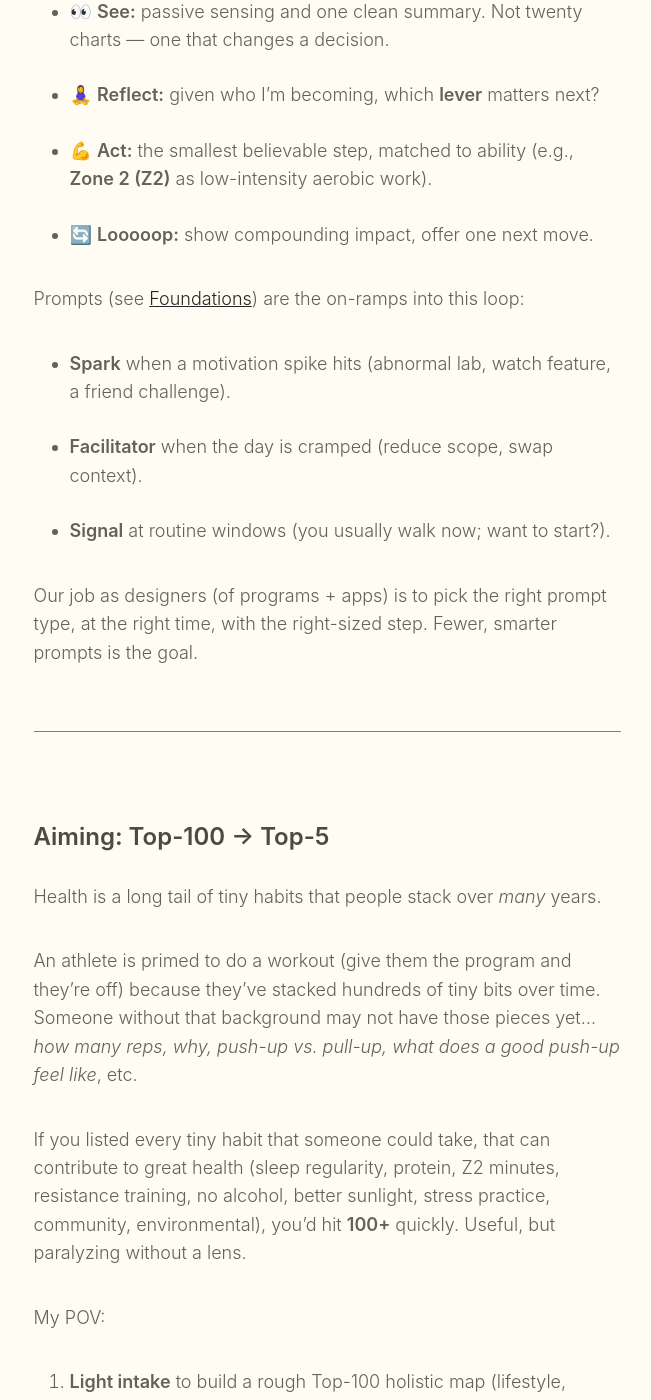
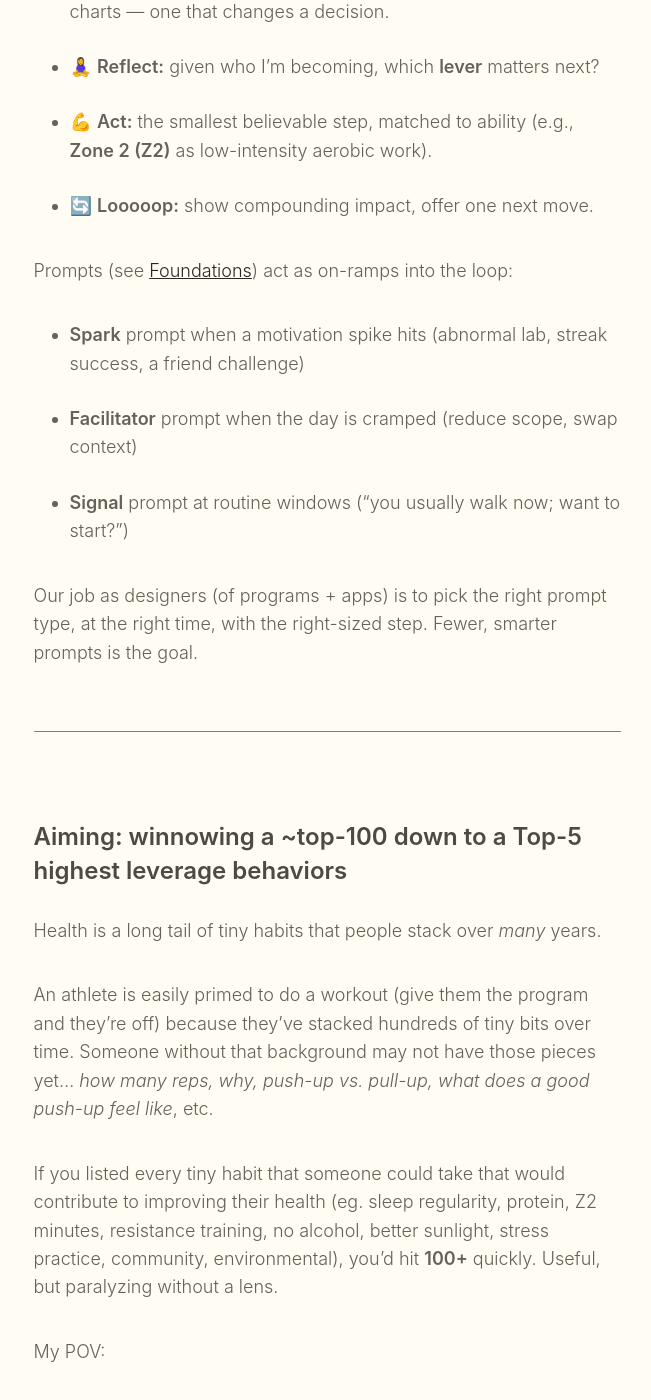
Before and after one commit to paulmederos/pm17, a Jekyll site: the page built from _posts/2025-10-13-behavior-playbook.md, in a window 1280 px wide and 1400 px high, scrolled down 1962 px. Shown: the whole window, without its empty margins (313-964 px from the left). Built offline with Jekyll 4.4.1, drawn with Linux system fonts in a browser that asks for light colours; some web fonts are replaced; some of the changed text lies outside the part shown.

Commit message:
More palybook edits

```diff
--- a/_posts/2025-10-13-behavior-playbook.md
+++ b/_posts/2025-10-13-behavior-playbook.md
@@ -21,54 +21,52 @@
 
 I lean on a handful of behavior-change frameworks that I’ve spent time with over my career. I bias toward **risk-adjusted, high-leverage levers** (movement, sleep, nutrition) and I measure by **functional capacity over a long horizon**, not short-term vanity metrics.
 
-- **B=MAP ([BJ Fogg](https://www.behaviormodel.org))**
-  Behavior = Motivation × Ability × Prompt. It’s **prompt**, not “trigger,” because prompts have flavors:
+- **B=MAP ([BJ Fogg](https://www.behaviormodel.org))** — Behavior = Motivation × Ability × Prompt; most nudging mistakes come from picking the wrong flavor of Prompt 👇
   - **Spark** when motivation is present: ride the momentum.
   - **Facilitator** when motivation is low: make it easier.
   - **Signal** when the action is already easy: find the right time.
-  👆 Most nudging mistakes come from picking the wrong flavor.
 
-- **Identity-based habits ([James Clear](https://jamesclear.com/atomic-habits))**
-  Tiny actions are **evidence**. The goal isn’t to “do more”… it’s to accumulate proof that *“I’m the kind of person who keeps promises to future-me.”*
 
-- **Self-Determination Theory (SDT; [Deci & Ryan](https://selfdeterminationtheory.org/theory/))**
-  Preserve **autonomy** (my choice), **competence** (doable), and **relatedness** (I’m not alone). If a prompt erodes any of these, motivation decays.
+- **Identity-based habits ([James Clear](https://jamesclear.com/atomic-habits))** — tiny actions are **evidence**. The goal isn't to "do more"… it's to accumulate proof that *"I'm the kind of person who... (eg. keeps promises to future-me; works out in the morning; pays attention to my diet; loves good sleep and prioritizes it.)"*
 
-- **COM-B ([Decision Lab overview](https://thedecisionlab.com/reference-guide/organizational-behavior/the-com-b-model-for-behavior-change))**
-  When something that “should” work isn’t happening, it’s usually **Opportunity** (time, tools, environment, social context). Everyone’s environment and constraints differ.
+- **Self-Determination Theory (SDT; [Deci & Ryan](https://selfdeterminationtheory.org/theory/))** — preserve **autonomy** (my choice), **competence** (doable), and **relatedness** (I'm not alone.) If a prompt erodes any of these, motivation decays.
+
+- **COM-B ([Decision Lab overview](https://thedecisionlab.com/reference-guide/organizational-behavior/the-com-b-model-for-behavior-change))** — when something that "should" work isn’t happening, it’s usually a case of mismatched **Opportunity** (lacking time, tools, environment, social context.) Everyone has different context, environments, and constraints.
 
 ---
 
 ## The flexible loop
 
-**See → Reflect → Act → See again.**
+👀 See → 🧘‍♀️ Reflect → 💪 Act → 🔄 See again.
 
 - 👀 **See:** passive sensing and one clean summary. Not twenty charts — one that changes a decision.
 - 🧘‍♀️ **Reflect:** given who I’m becoming, which **lever** matters next?
 - 💪 **Act:** the smallest believable step, matched to ability (e.g., **Zone 2 (Z2)** as low-intensity aerobic work).
 - 🔄 **Looooop:** show compounding impact, offer one next move.
 
-Prompts (see [Foundations](#foundations)) are the on-ramps into this loop:
+Prompts (see [Foundations](#foundations)) act as on-ramps into the loop:
 
-- **Spark** when a motivation spike hits (abnormal lab, watch feature, a friend challenge).
-- **Facilitator** when the day is cramped (reduce scope, swap context).
-- **Signal** at routine windows (you usually walk now; want to start?).
+- **Spark** prompt when a motivation spike hits (abnormal lab, streak success, a friend challenge)
+- **Facilitator** prompt when the day is cramped (reduce scope, swap context)
+- **Signal** prompt at routine windows ("you usually walk now; want to start?")
 
 Our job as designers (of programs + apps) is to pick the right prompt type, at the right time, with the right-sized step. Fewer, smarter prompts is the goal.
 
 ---
 
-## Aiming: Top-100 → Top-5
+## Aiming: winnowing a ~top-100 down to a Top-5 highest leverage behaviors
 
 Health is a long tail of tiny habits that people stack over _many_ years.
 
-An athlete is primed to do a workout (give them the program and they’re off) because they’ve stacked hundreds of tiny bits over time. Someone without that background may not have those pieces yet... *how many reps, why, push-up vs. pull-up, what does a good push-up feel like*, etc.
+An athlete is easily primed to do a workout (give them the program and they’re off) because they’ve stacked hundreds of tiny bits over time. Someone without that background may not have those pieces yet... *how many reps, why, push-up vs. pull-up, what does a good push-up feel like*, etc.
 
-If you listed every tiny habit that someone could take, that can contribute to great health (sleep regularity, protein, Z2 minutes, resistance training, no alcohol, better sunlight, stress practice, community, environmental), you’d hit **100+** quickly. Useful, but paralyzing without a lens.
+If you listed every tiny habit that someone could take that would contribute to improving their health (eg. sleep regularity, protein, Z2 minutes, resistance training, no alcohol, better sunlight, stress practice, community, environmental), you’d hit **100+** quickly. Useful, but paralyzing without a lens.
 
 My POV:
 
 1. **Light intake** to build a rough Top-100 holistic map (lifestyle, family history, med history, a few labs, movement/sleep wearables, constraints.)
+  - Minimum amount of data here... you don't need a 100+ panel biomarker testing w/ full scans to build a successful behavior change program.
+  - But... labs do act as a Prompt to spark motivation at some point. More visibility _can_ be good, but without support it _can_ be bad, eg. health anxiety ot over-optimizing on low leverage behaviors.)
 2. Identify the **Top-5** levers that would move the most weight in the near term (**this week**, this month).
 3. If starting "cold", allow **easy wins** (e.g., “okay, do #72 — take a B-complex vitamin; it’s easy, helpful, and starts building that updated health-oriented identity”) to build momentum; then re-aim toward the Top-5 as confidence and capacity grow.
 
```
